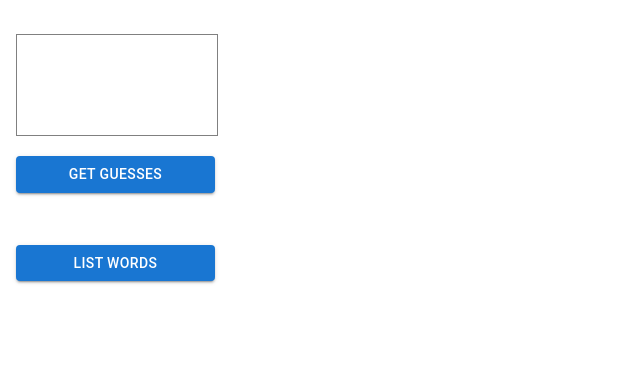
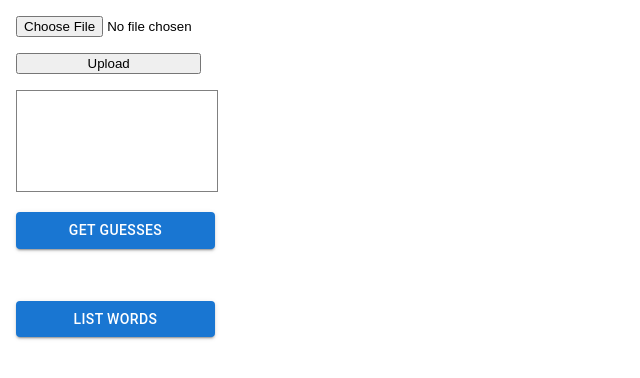
Before and after one commit to tshaffer/twordleNerdleClient, a React app: page / in a window 1280 px wide. Shown: the top 378 px of the page, without its empty margins (0-640 px from the left). Built offline with nearby package versions, Linux system fonts and the light colour scheme; the HTML template or start-up script is replaced by a standard one.

Commit message:
poc of uploading file to server.

```diff
--- a/src/components/App.tsx
+++ b/src/components/App.tsx
@@ -19,6 +19,7 @@ import {
   cnSetLetterAtLocation,
   cnSetLettersNotAtLocation,
   cnSetLettersNotInWord,
+  cnUploadFile,
 } from '../controllers';
 
 import {
@@ -53,6 +54,7 @@ export interface AppProps {
   onSetLettersNotAtLocation: (index: number, lettersNotAtLocation: string) => any;
   onSetLettersNotInWord: (lettersNotInWord: string) => any;
   onListWords: (imageDataBase64: string) => any;
+  onUploadFile: (formData: FormData) => any;
 }
 
 const App = (props: AppProps) => {
@@ -63,6 +65,7 @@ const App = (props: AppProps) => {
 
   const dimensionsRef = React.useRef({ imageWidth: -1, imageHeight: -1 });
 
+  const [selectedFile, setSelectedFile] = React.useState(null);
   const [listWordsInvoked, setListWordsInvoked] = React.useState(false);
   const [errorDialogOpen, setErrorDialogOpen] = React.useState(false);
 
@@ -275,6 +278,17 @@ const App = (props: AppProps) => {
     }
   };
 
+  const handleFileChangeHandler = (e: any) => {
+    setSelectedFile(e.target.files[0]);
+  };
+
+  const handleUploadFile = () => {
+    console.log('uploadFile: ', selectedFile);
+    const data = new FormData();
+    data.append('file', selectedFile);
+    props.onUploadFile(data);
+  };
+
   const handleGetGuesses = () => {
     getGuesses();
     props.onGetGuesses(imageDataBase64);
@@ -409,6 +423,9 @@ const App = (props: AppProps) => {
         noValidate
         autoComplete='off'
       >
+        <input type="file" name="file" onChange={handleFileChangeHandler}/>
+        <br />
+        <button type="button" onClick={handleUploadFile}>Upload</button>
         <br />
         <canvas
           style={{ border: '1px solid grey' }}
@@ -455,6 +472,7 @@ const mapDispatchToProps = (dispatch: any) => {
     onSetLettersNotAtLocation: cnSetLettersNotAtLocation,
     onSetLettersNotInWord: cnSetLettersNotInWord,
     onListWords: cnListWords,
+    onUploadFile: cnUploadFile,
   }, dispatch);
 };
 
--- a/src/controllers/appState.ts
+++ b/src/controllers/appState.ts
@@ -155,3 +155,13 @@ export const cnListWords = (): any => {
     });
   };
 };
+
+export const cnUploadFile = (formData: FormData): any => {
+  return (dispatch: any, getState: any) => {
+    const path = serverUrl + apiUrlFragment + 'upload';
+    axios.post(path, formData, {
+    }).then(res => {
+      console.log(res.statusText);
+    });
+  };
+};
```
